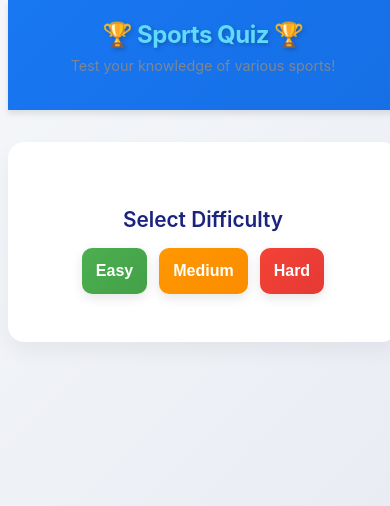
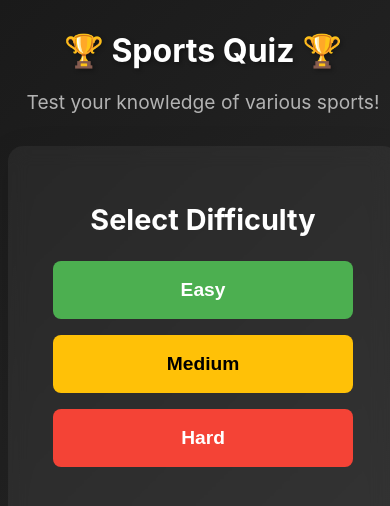
Before and after one commit to zrewt/curser-home, a React (Create React App) app: page / in a window 390 px wide. Shown: the top 506 px of the page. Built offline with nearby package versions, Linux system fonts and the light colour scheme.

Commit message:
Initial commit

```diff
--- a/src/App.css
+++ b/src/App.css
@@ -1,7 +1,9 @@
 .App {
   text-align: center;
   min-height: 100vh;
-  background: linear-gradient(135deg, #f5f7fa 0%, #e4e8f0 100%);
+  background: linear-gradient(135deg, #1a1a1a 0%, #2d2d2d 100%);
+  color: white;
+  padding: 20px;
   font-family: 'Inter', -apple-system, BlinkMacSystemFont, 'Segoe UI', Roboto, Oxygen, Ubuntu, Cantarell, sans-serif;
   overflow: hidden;
   width: 100%;
@@ -14,286 +16,122 @@
 }
 
 .App-header {
-  background: linear-gradient(135deg, #1877f2 0%, #166fe5 100%);
-  padding: 2rem 1rem;
-  color: white;
-  box-shadow: 0 4px 6px rgba(0, 0, 0, 0.1);
   margin-bottom: 2rem;
 }
 
 .App-header h1 {
-  margin: 0;
   font-size: 2.5rem;
-  font-weight: 700;
-  letter-spacing: -0.5px;
-  text-shadow: 2px 2px 4px rgba(0, 0, 0, 0.2);
   margin-bottom: 0.5rem;
-  color: #61dafb;
+  color: #ffffff;
+  text-shadow: 2px 2px 4px rgba(0, 0, 0, 0.3);
 }
 
 .subtitle {
   font-size: 1.2rem;
-  opacity: 0.9;
-  margin-top: 0.5rem;
-  font-weight: 400;
-  color: #888;
-  margin-bottom: 1rem;
-}
-
-.App-main {
-  max-width: 800px;
-  margin: 2rem auto;
-  padding: 0 1rem;
+  color: #b3b3b3;
+  margin-bottom: 2rem;
 }
 
 .selection-container {
-  max-width: 800px;
+  max-width: 600px;
   margin: 0 auto;
-  padding: 20px;
-  background-color: white;
-  border-radius: 16px;
-  box-shadow: 0 10px 20px rgba(0, 0, 0, 0.05);
+  padding: 2rem;
+  background: rgba(255, 255, 255, 0.05);
+  border-radius: 15px;
+  box-shadow: 0 8px 32px rgba(0, 0, 0, 0.1);
+  backdrop-filter: blur(10px);
 }
 
-.difficulty-selection,
-.sport-selection {
+.difficulty-selection {
   margin-bottom: 2rem;
 }
 
-.difficulty-selection h2,
-.sport-selection h2 {
-  color: #1a237e;
+.difficulty-selection h2 {
+  font-size: 1.8rem;
   margin-bottom: 1.5rem;
-  font-size: 1.75rem;
-  font-weight: 600;
+  color: #ffffff;
 }
 
-.difficulty-buttons,
-.sport-buttons {
+.difficulty-buttons {
   display: flex;
-  flex-wrap: wrap;
   gap: 1rem;
   justify-content: center;
+  flex-wrap: wrap;
 }
 
-.difficulty-button,
-.sport-button {
-  padding: 1.25rem;
+.difficulty-button {
+  padding: 1rem 2rem;
   font-size: 1.2rem;
-  border: none;
-  border-radius: 12px;
+  border: 2px solid transparent;
+  border-radius: 8px;
   cursor: pointer;
   transition: all 0.3s ease;
-  color: white;
   font-weight: 600;
-  box-shadow: 0 4px 12px rgba(0, 0, 0, 0.1);
+  min-width: 120px;
 }
 
 .difficulty-button.easy {
-  background: linear-gradient(135deg, #4caf50 0%, #43a047 100%);
+  background-color: #4CAF50;
+  color: white;
 }
 
 .difficulty-button.medium {
-  background: linear-gradient(135deg, #ff9800 0%, #fb8c00 100%);
+  background-color: #FFC107;
+  color: #000;
 }
 
 .difficulty-button.hard {
-  background: linear-gradient(135deg, #f44336 0%, #e53935 100%);
+  background-color: #f44336;
+  color: white;
 }
 
-.sport-button {
-  background: linear-gradient(135deg, #1877f2 0%, #166fe5 100%);
+.difficulty-button:hover {
+  transform: translateY(-2px);
+  box-shadow: 0 4px 12px rgba(0, 0, 0, 0.2);
 }
 
-.difficulty-button:hover,
-.sport-button:hover {
-  transform: translateY(-2px);
-  box-shadow: 0 6px 16px rgba(0, 0, 0, 0.2);
+.difficulty-button.selected {
+  border: 3px solid #000;
+  transform: scale(1.05);
+  box-shadow: 0 4px 12px rgba(0, 0, 0, 0.3);
 }
 
 .start-quiz-button {
-  background: linear-gradient(135deg, #1877f2 0%, #166fe5 100%);
+  background-color: #2196F3;
   color: white;
+  padding: 1rem 2.5rem;
+  font-size: 1.2rem;
   border: none;
-  padding: 1rem 2rem;
-  border-radius: 12px;
-  font-size: 1.1rem;
+  border-radius: 8px;
+  cursor: pointer;
+  transition: all 0.3s ease;
   font-weight: 600;
-  cursor: pointer;
-  margin-top: 2rem;
-  transition: all 0.3s ease;
-  box-shadow: 0 4px 12px rgba(24, 119, 242, 0.2);
+  margin-top: 1rem;
+  box-shadow: 0 4px 12px rgba(33, 150, 243, 0.3);
 }
 
 .start-quiz-button:hover {
+  background-color: #1976D2;
   transform: translateY(-2px);
-  box-shadow: 0 6px 16px rgba(24, 119, 242, 0.3);
-}
-
-.quiz-info {
-  display: flex;
-  gap: 1rem;
-  justify-content: center;
-  margin-bottom: 1rem;
-}
-
-.difficulty-badge,
-.sport-badge {
-  background: rgba(255, 255, 255, 0.1);
-  color: white;
-  padding: 0.5rem 1rem;
-  border-radius: 20px;
-  font-size: 0.9rem;
-  font-weight: 500;
-  backdrop-filter: blur(4px);
-}
-
-.question-section {
-  background-color: white;
-  border-radius: 16px;
-  padding: 2rem;
-  box-shadow: 0 10px 20px rgba(0, 0, 0, 0.05);
-  margin-top: 2rem;
-  width: 100%;
-  max-width: 600px;
-  margin-left: auto;
-  margin-right: auto;
-  transition: transform 0.3s ease;
-}
-
-.question-section:hover {
-  transform: translateY(-2px);
-}
-
-.question-section h2 {
-  color: #1a237e;
-  margin-bottom: 1.5rem;
-  font-size: 1.5rem;
-  font-weight: 600;
-}
-
-.question-section p {
-  font-size: 1.25rem;
-  line-height: 1.6;
-  color: #2c3e50;
-  margin-bottom: 2rem;
-  font-weight: 500;
-}
-
-.progress-bar {
-  width: 100%;
-  height: 8px;
-  background-color: #e2e8f0;
-  border-radius: 4px;
-  margin-bottom: 2rem;
-  overflow: hidden;
-}
-
-.progress-fill {
-  height: 100%;
-  background: linear-gradient(90deg, #1877f2 0%, #166fe5 100%);
-  border-radius: 4px;
-  transition: width 0.3s ease;
-}
-
-.answer-buttons {
-  display: grid;
-  gap: 1rem;
-  margin-top: 1.5rem;
-  width: 100%;
-}
-
-.answer-button {
-  background-color: #f8fafc;
-  border: 2px solid #e2e8f0;
-  border-radius: 12px;
-  padding: 1rem 1.5rem;
-  font-size: 1.1rem;
-  cursor: pointer;
-  transition: all 0.2s ease;
-  width: 100%;
-  text-align: left;
-  display: block;
-  color: #2c3e50;
-  font-weight: 500;
-}
-
-.answer-button:hover:not(:disabled) {
-  background-color: #f1f5f9;
-  transform: translateY(-2px);
-  box-shadow: 0 4px 12px rgba(0, 0, 0, 0.1);
-}
-
-.answer-button:disabled {
-  opacity: 0.7;
-  cursor: not-allowed;
-  transform: none !important;
-}
-
-.score-section {
-  background-color: white;
-  border-radius: 16px;
-  padding: 3rem 2rem;
-  box-shadow: 0 10px 20px rgba(0, 0, 0, 0.05);
-  margin-top: 2rem;
-  text-align: center;
-}
-
-.score-section h2 {
-  color: #1a237e;
-  margin-bottom: 1.5rem;
-  font-size: 2rem;
-  font-weight: 700;
-}
-
-.score-section p {
-  font-size: 1.25rem;
-  color: #2c3e50;
-  margin: 1rem 0;
-}
-
-.score-section button {
-  background: linear-gradient(135deg, #1877f2 0%, #166fe5 100%);
-  color: white;
-  border: none;
-  padding: 1rem 2rem;
-  border-radius: 12px;
-  font-size: 1.1rem;
-  font-weight: 600;
-  cursor: pointer;
-  margin-top: 2rem;
-  transition: all 0.3s ease;
-  box-shadow: 0 4px 12px rgba(24, 119, 242, 0.2);
-}
-
-.score-section button:hover {
-  transform: translateY(-2px);
-  box-shadow: 0 6px 16px rgba(24, 119, 242, 0.3);
-}
-
-.score-percentage {
-  font-size: 3rem !important;
-  font-weight: 700 !important;
-  color: #1877f2 !important;
-  margin: 1rem 0 !important;
+  box-shadow: 0 6px 16px rgba(33, 150, 243, 0.4);
 }
 
 .loading {
   display: flex;
   flex-direction: column;
+  align-items: center;
   justify-content: center;
-  align-items: center;
-  height: 100vh;
-  gap: 1rem;
+  min-height: 60vh;
 }
 
 .loading-spinner {
   width: 50px;
   height: 50px;
-  border: 4px solid #f3f3f3;
-  border-top: 4px solid #1877f2;
+  border: 5px solid #f3f3f3;
+  border-top: 5px solid #3498db;
   border-radius: 50%;
   animation: spin 1s linear infinite;
+  margin-bottom: 1rem;
 }
 
 @keyframes spin {
@@ -302,220 +140,140 @@
 }
 
 .error-notice {
-  background-color: #fee2e2;
-  color: #dc2626;
+  color: #ff6b6b;
+  background-color: rgba(255, 107, 107, 0.1);
   padding: 1rem;
-  border-radius: 12px;
-  margin: 1rem auto;
-  max-width: 500px;
-  font-weight: 500;
+  border-radius: 8px;
+  margin: 1rem 0;
 }
 
-@media (max-width: 768px) {
-  .App-header {
-    padding: 1.5rem 1rem;
+.quiz-info {
+  margin: 1rem 0;
 }
 
-  .App-header h1 {
-    font-size: 1.8rem;
-    padding: 0 0.5rem;
-    margin-bottom: 0.5rem;
-  }
-
-  .subtitle {
-    font-size: 1rem;
-    padding: 0 0.5rem;
-    margin-top: 0.25rem;
-  }
-
-  .App-main {
-    padding: 0 0.75rem;
-    margin: 1rem auto;
+.difficulty-badge {
+  display: inline-block;
+  padding: 0.5rem 1rem;
+  background-color: rgba(255, 255, 255, 0.1);
+  border-radius: 20px;
+  font-size: 0.9rem;
+  color: #ffffff;
 }
 
 .question-section {
-    padding: 1.25rem;
-    margin-top: 1rem;
-    border-radius: 12px;
+  max-width: 800px;
+  margin: 0 auto;
+  padding: 2rem;
+  background: rgba(255, 255, 255, 0.05);
+  border-radius: 15px;
+  box-shadow: 0 8px 32px rgba(0, 0, 0, 0.1);
+  backdrop-filter: blur(10px);
 }
 
-  .question-section h2 {
-    font-size: 1.3rem;
-    margin-bottom: 1rem;
+.progress-bar {
+  width: 100%;
+  height: 8px;
+  background-color: rgba(255, 255, 255, 0.1);
+  border-radius: 4px;
+  margin-bottom: 2rem;
+  overflow: hidden;
 }
 
-  .question-section p {
-    font-size: 1.1rem;
-    margin-bottom: 1.5rem;
-    line-height: 1.5;
+.progress-fill {
+  height: 100%;
+  background-color: #2196F3;
+  transition: width 0.3s ease;
 }
 
 .answer-buttons {
-    gap: 0.75rem;
+  display: grid;
+  gap: 1rem;
+  margin-top: 2rem;
 }
 
 .answer-button {
   padding: 1rem;
-    font-size: 1rem;
-    min-height: 48px;
-    border-radius: 10px;
-    touch-action: manipulation;
+  font-size: 1.1rem;
+  background-color: rgba(255, 255, 255, 0.1);
+  border: 2px solid transparent;
+  border-radius: 8px;
+  color: white;
+  cursor: pointer;
+  transition: all 0.3s ease;
 }
 
-  .difficulty-selection,
-  .sport-selection {
-    padding: 1.25rem;
-    margin: 1rem 0.75rem;
-    border-radius: 12px;
+.answer-button:hover:not(:disabled) {
+  background-color: rgba(255, 255, 255, 0.2);
+  transform: translateY(-2px);
 }
 
-  .difficulty-selection h2,
-  .sport-selection h2 {
-    font-size: 1.5rem;
-    margin-bottom: 1rem;
-  }
-
-  .difficulty-buttons,
-  .sport-buttons {
-    gap: 0.75rem;
-  }
-
-  .difficulty-button,
-  .sport-button {
-    padding: 1rem;
-    font-size: 1.1rem;
-    min-height: 48px;
-    border-radius: 10px;
-    touch-action: manipulation;
+.answer-button:disabled {
+  cursor: not-allowed;
+  opacity: 0.7;
 }
 
 .score-section {
-    padding: 1.5rem 1rem;
-    margin: 1rem 0.75rem;
-    border-radius: 12px;
+  text-align: center;
+  padding: 2rem;
+  background: rgba(255, 255, 255, 0.05);
+  border-radius: 15px;
+  box-shadow: 0 8px 32px rgba(0, 0, 0, 0.1);
+  backdrop-filter: blur(10px);
+  max-width: 600px;
+  margin: 0 auto;
 }
 
 .score-section h2 {
-    font-size: 1.5rem;
+  font-size: 2rem;
   margin-bottom: 1rem;
+  color: #ffffff;
 }
 
-  .score-section p {
-    font-size: 1.1rem;
-    margin: 0.75rem 0;
+.score-percentage {
+  font-size: 3rem;
+  font-weight: bold;
+  color: #2196F3;
+  margin: 1rem 0;
 }
 
 .score-section button {
-    padding: 1rem 1.5rem;
-    font-size: 1rem;
-    min-height: 48px;
-    width: 100%;
-    max-width: 300px;
-    border-radius: 10px;
-    touch-action: manipulation;
+  background-color: #2196F3;
+  color: white;
+  padding: 1rem 2rem;
+  font-size: 1.2rem;
+  border: none;
+  border-radius: 8px;
+  cursor: pointer;
+  transition: all 0.3s ease;
+  margin-top: 1rem;
 }
 
-  .progress-bar {
-    height: 6px;
-    margin-bottom: 1.5rem;
+.score-section button:hover {
+  background-color: #1976D2;
+  transform: translateY(-2px);
 }
 
-  .difficulty-badge,
-  .sport-badge {
-    padding: 0.4rem 0.8rem;
-    font-size: 0.85rem;
-    margin-top: 0.75rem;
-  }
-}
-
-@media (max-width: 480px) {
-  .App-header {
-    padding: 1.25rem 0.75rem;
+@media (max-width: 768px) {
+  .App {
+    padding: 10px;
   }
 
   .App-header h1 {
-    font-size: 1.5rem;
-    padding: 0 0.25rem;
+    font-size: 2rem;
   }
 
-  .subtitle {
-    font-size: 0.9rem;
-    padding: 0 0.25rem;
+  .difficulty-buttons {
+    flex-direction: column;
+    align-items: center;
   }
 
-  .App-main {
-    padding: 0 0.5rem;
+  .difficulty-button {
+    width: 100%;
+    max-width: 300px;
   }
 
   .question-section {
     padding: 1rem;
-    margin-top: 0.75rem;
-  }
-
-  .question-section h2 {
-    font-size: 1.2rem;
-  }
-
-  .question-section p {
-    font-size: 1rem;
-    margin-bottom: 1.25rem;
-  }
-
-  .answer-button {
-    padding: 0.875rem;
-    font-size: 0.95rem;
-    min-height: 44px;
-  }
-
-  .difficulty-selection,
-  .sport-selection {
-    padding: 1rem;
-    margin: 0.75rem 0.5rem;
-  }
-
-  .difficulty-selection h2,
-  .sport-selection h2 {
-    font-size: 1.3rem;
-  }
-
-  .difficulty-button,
-  .sport-button {
-    padding: 0.875rem;
-    font-size: 1rem;
-    min-height: 44px;
-  }
-
-  .score-section {
-    padding: 1.25rem 0.75rem;
-    margin: 0.75rem 0.5rem;
-  }
-
-  .score-section h2 {
-    font-size: 1.3rem;
-  }
-
-  .score-section p {
-    font-size: 1rem;
-  }
-
-  .score-section button {
-    padding: 0.875rem 1.25rem;
-    font-size: 0.95rem;
-  }
-
-  .score-percentage {
-    font-size: 2.5rem !important;
-  }
-
-  .error-notice {
-    padding: 0.875rem;
-    font-size: 0.95rem;
-    margin: 0.75rem 0.5rem;
-  }
-
-  .loading-spinner {
-    width: 40px;
-    height: 40px;
   }
 }
 
--- a/src/App.tsx
+++ b/src/App.tsx
@@ -103,19 +103,19 @@ function App() {
             <h2>Select Difficulty</h2>
             <div className="difficulty-buttons">
               <button
-                className="difficulty-button easy"
+                className={`difficulty-button easy ${selectedDifficulty === 'easy' ? 'selected' : ''}`}
                 onClick={() => setSelectedDifficulty('easy')}
               >
                 Easy
               </button>
               <button
-                className="difficulty-button medium"
+                className={`difficulty-button medium ${selectedDifficulty === 'medium' ? 'selected' : ''}`}
                 onClick={() => setSelectedDifficulty('medium')}
               >
                 Medium
               </button>
               <button
-                className="difficulty-button hard"
+                className={`difficulty-button hard ${selectedDifficulty === 'hard' ? 'selected' : ''}`}
                 onClick={() => setSelectedDifficulty('hard')}
               >
                 Hard
```
Lines whose indentation alone changed are shown as unchanged.
